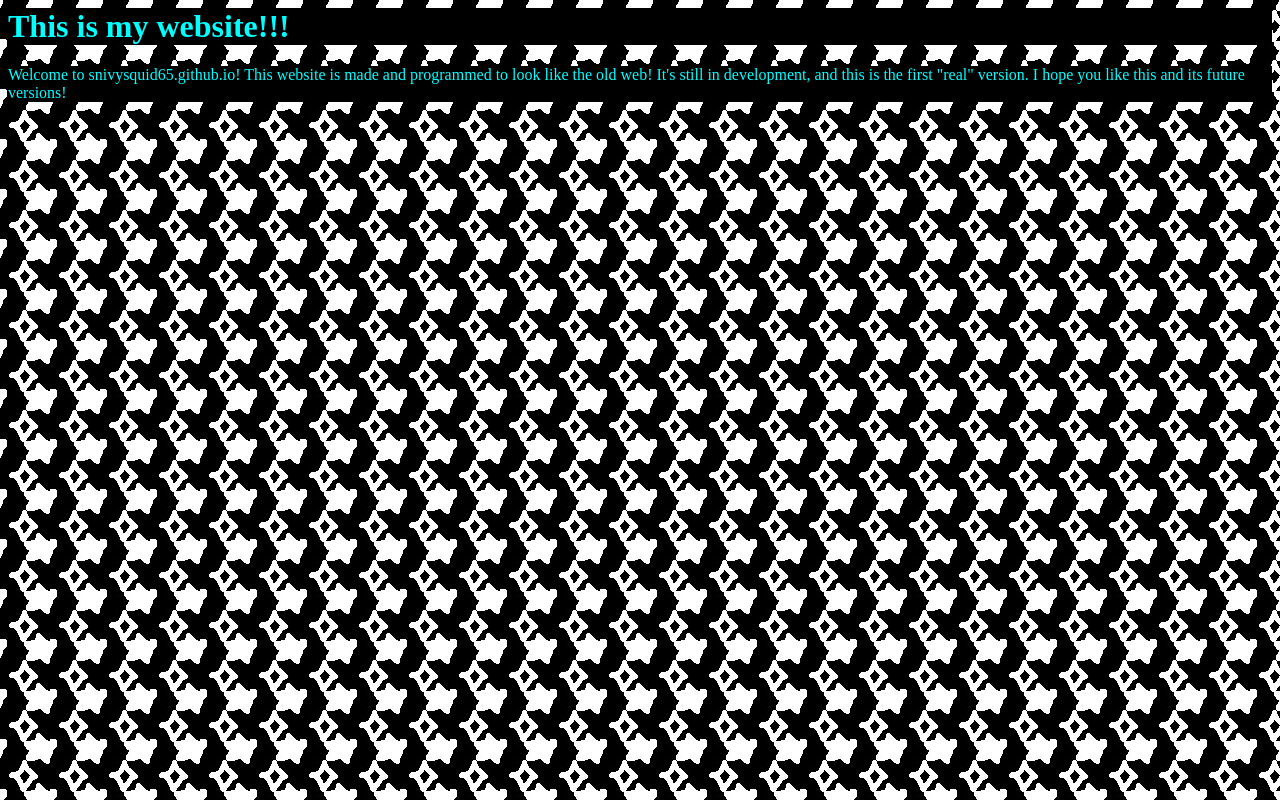
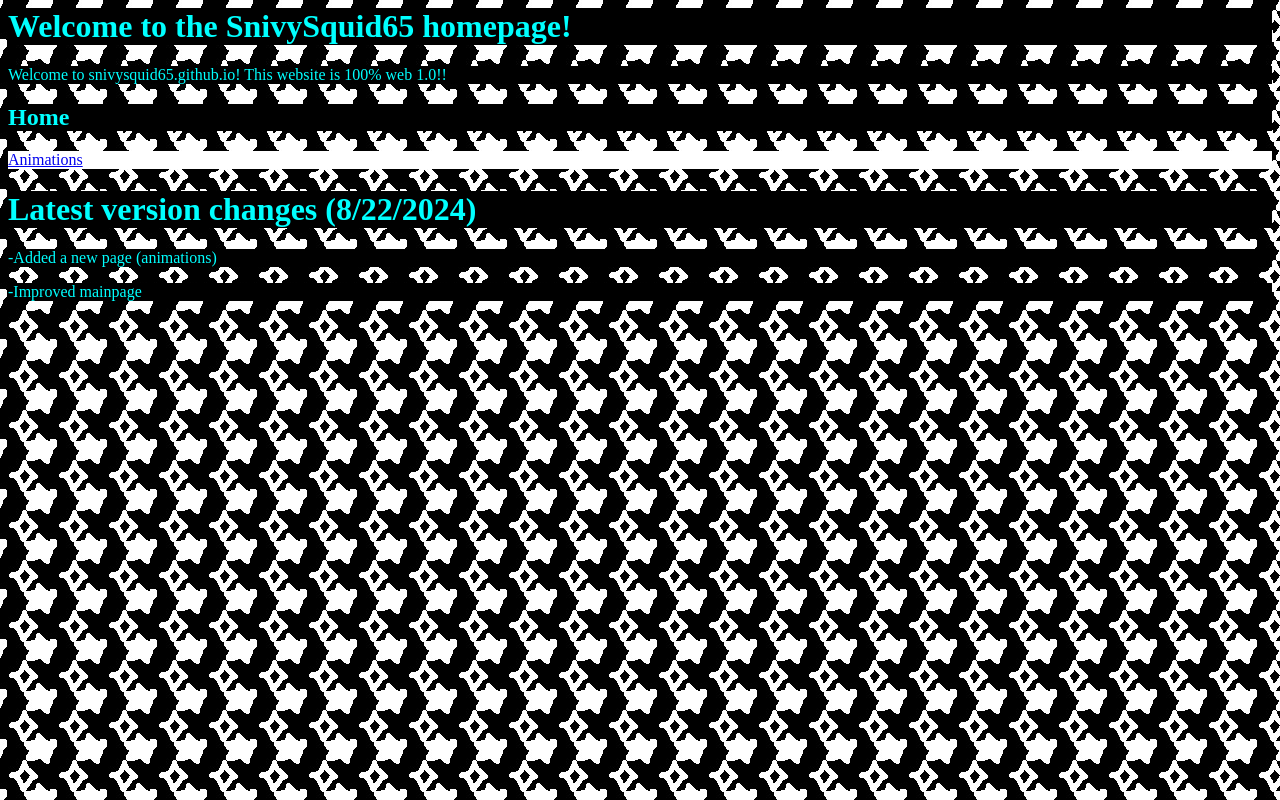
Before and after one commit to SnivySquid65/snivysquid65.github.io, a plain HTML site: page index.html in a window 1280 px wide. Drawn offline with Linux system fonts and the light colour scheme.

Commit message:
New page!

```diff
--- a/index.html
+++ b/index.html
@@ -6,11 +6,24 @@
 		}
 	</style>
 	<h1 style="background-color:black;">
-		This is my website!!!
+		Welcome to the SnivySquid65 homepage!
 	</h1>
 	<p style="background-color:black;">
-		Welcome to snivysquid65.github.io!  This website is made and programmed to look like the old web!
-		It's still in development, and this is the first "real" version.
-		I hope you like this and its future versions!
+		Welcome to snivysquid65.github.io!  This website is 100% web 1.0!!
+	</p>
+	<h2 style="background-color:black;">
+		Home
+	</h2>
+	<p style="background-color:white;">
+		<a href="snivysquid65.github.io/animation">Animations</a>
+	</p>
+	<h1 style="background-color:black;">
+		Latest version changes (8/22/2024)
+	</h1>
+	<p style="background-color:black;">
+		-Added a new page (animations)
+	</p>
+	<p style="background-color:black;">
+		-Improved mainpage
 	</p>
 </html>
```
Also changed, not shown: animation/index.html (+6 -4 lines).
